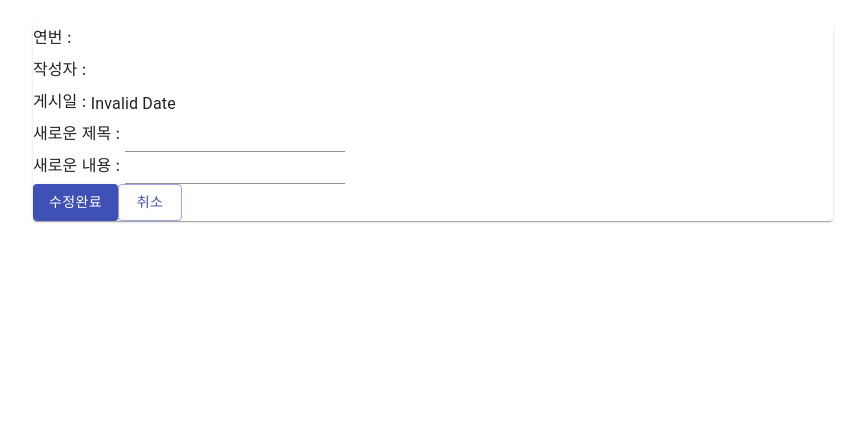
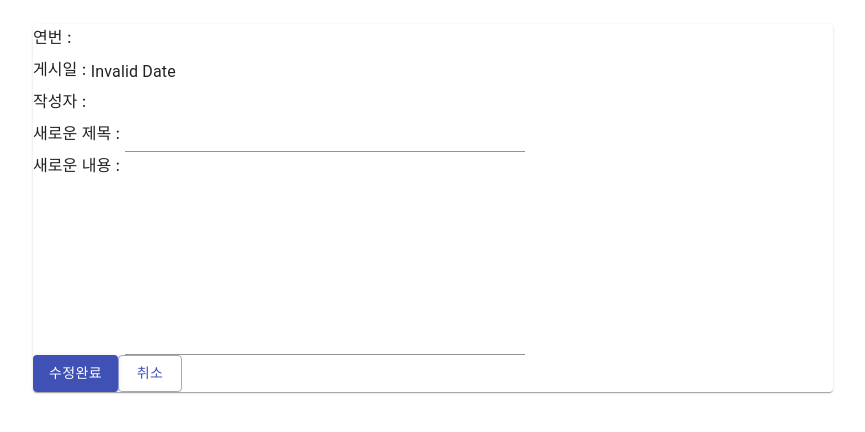
Before and after one commit to NaaMuu/React-Board, a React (Create React App) app in the folder reactboard/client/: page /Edit/1 in a window 1280 px wide. Shown: the top 432 px of the page, without its empty margins (207-1072 px from the left). Built offline with nearby package versions, Linux system fonts and the light colour scheme; no server answers.

Commit message:
withStyles.js, Timestamp.js 작성

```diff
--- a/reactboard/client/src/components/Edit.js
+++ b/reactboard/client/src/components/Edit.js
@@ -7,29 +7,10 @@ import Table from '@material-ui/core/Table';
 import TableHead from '@material-ui/core/TableHead';
 import TableRow from '@material-ui/core/TableRow';
 import TableBody from '@material-ui/core/TableBody';
-import { withStyles } from '@material-ui/core/styles';
-
-const styles = theme => ({
-  root: {
-    width: 800,
-    marginTop: theme.spacing(3),
-    margin: 'auto',
-    overflowX: "auto"
-  }
-});
+import Timestamp from './Timestamp';
+import withStyles from './withStyles';
 
 const Edit = (props) => {
-  const w_timestamp = (timestamp) => {
-    const dateObject = new Date(timestamp);
-    return dateObject.toLocaleString('ko-KR', {
-      year: 'numeric',
-      month: '2-digit',
-      day: '2-digit',
-      hour: '2-digit',
-      minute: '2-digit'
-    });
-  };
-
   const { num } = useParams();
   const [postData, setPostData] = useState({});
 
@@ -84,10 +65,10 @@ const Edit = (props) => {
           <TableHead>
             <TableRow>
               연번 : <TextField name="num" value={postData.num} InputProps={{ readOnly: true, disableUnderline: true }} /><br />
+              게시일 : <TextField name="w_time" value={Timestamp(postData.w_time)} InputProps={{ readOnly: true, disableUnderline: true }} /><br />
               작성자 : <TextField name="author" value={postData.author} InputProps={{ readOnly: true, disableUnderline: true }} /><br />
-              게시일 : <TextField name="w_time" value={w_timestamp(postData.w_time)} InputProps={{ readOnly: true, disableUnderline: true }} /><br />
-              새로운 제목 : <TextField name="title" value={postData.title} onChange={handleValueChange} /><br />
-              새로운 내용 : <TextField name="content" value={postData.content} onChange={handleValueChange} /><br />
+              새로운 제목 : <TextField name="title" value={postData.title} onChange={handleValueChange} style={{width:'50%'}}/><br />
+              새로운 내용 : <TextField name="content" value={postData.content} onChange={handleValueChange}  multiline rows={10} style={{width:'50%'}}/><br />
             </TableRow>
           </TableHead>
           <TableBody>
@@ -108,4 +89,4 @@ const Edit = (props) => {
   );
 };
 
-export default withStyles(styles)(Edit);
+export default withStyles(Edit);
--- a/reactboard/client/src/components/List.js
+++ b/reactboard/client/src/components/List.js
@@ -2,34 +2,20 @@ import React from 'react';
 import TableRow from '@material-ui/core/TableRow';
 import TableCell from '@material-ui/core/TableCell';
 import { Link } from 'react-router-dom';
+import Timestamp from './Timestamp';
+import withStyles from './withStyles';
 
 class List extends React.Component {
-  w_timestamp = (timestamp) => {
-    const dateObject = new Date(timestamp);
-    return dateObject.toLocaleString('ko-KR', {
-      year: 'numeric',
-      month: '2-digit',
-      day: '2-digit',
-      hour: '2-digit',
-      minute: '2-digit'
-    });
-  };
-
   render() {
-    const w_timestamp = this.w_timestamp(this.props.w_time);
     return (
       <TableRow>
         <TableCell style={{ textAlign: 'center' }}>{this.props.num}</TableCell>
-        <TableCell>
-          <Link to={`/View/${this.props.num}`} style={{ textDecoration: 'none', color: 'black', cursor: 'pointer' }}>
-            {this.props.title}
-          </Link>
-        </TableCell>
-        <TableCell>{this.props.author}</TableCell>
-        <TableCell style={{ textAlign: 'center' }}>{w_timestamp}</TableCell>
+        <TableCell><Link to={`/View/${this.props.num}`} style={{ textDecoration: 'none', color: 'black', cursor: 'pointer' }}>{this.props.title}</Link></TableCell>
+        <TableCell style={{ textAlign: 'center' }}>{this.props.author}</TableCell>
+        <TableCell style={{ textAlign: 'center' }}>{Timestamp(this.props.w_time)}</TableCell>
       </TableRow>
     );
   }
 }
 
-export default List;
+export default withStyles(List);
--- /dev/null
+++ b/reactboard/client/src/components/Timestamp.js
@@ -0,0 +1,12 @@
+const Timestamp = (timestamp) => {
+    const dateObject = new Date(timestamp);
+    return dateObject.toLocaleString('ko-KR', {
+      year: 'numeric',
+      month: '2-digit',
+      day: '2-digit',
+      hour: '2-digit',
+      minute: '2-digit'
+    });
+  };
+
+  export default Timestamp;
--- a/reactboard/client/src/components/View.js
+++ b/reactboard/client/src/components/View.js
@@ -7,29 +7,10 @@ import Table from '@material-ui/core/Table';
 import TableHead from '@material-ui/core/TableHead';
 import TableRow from '@material-ui/core/TableRow';
 import TableBody from '@material-ui/core/TableBody';
-import { withStyles } from '@material-ui/core/styles';
-
-const styles = theme => ({
-  root: {
-    width: 800,
-    marginTop: theme.spacing(3),
-    margin: 'auto',
-    overflowX: "auto"
-  }
-});
+import Timestamp from './Timestamp';
+import withStyles from './withStyles';
 
 const View = (props) => {
-  const w_timestamp = (timestamp) => {
-    const dateObject = new Date(timestamp);
-    return dateObject.toLocaleString('ko-KR', {
-      year: 'numeric',
-      month: '2-digit',
-      day: '2-digit',
-      hour: '2-digit',
-      minute: '2-digit'
-    });
-  };
-
   const { num } = useParams();
   const [postData, setPostData] = useState({});
 
@@ -41,6 +22,7 @@ const View = (props) => {
   }, [num]);
 
   const { classes } = props;
+
   return (
     <div>
       <Paper className={classes.root}>
@@ -48,10 +30,10 @@ const View = (props) => {
           <TableHead>
             <TableRow>
               연번 : <TextField name="num" value={postData.num} InputProps={{ readOnly: true, disableUnderline: true }} /><br />
+              게시일 : <TextField name="w_time" value={Timestamp(postData.w_time)} InputProps={{ readOnly: true, disableUnderline: true }} /><br />
+              작성자 : <TextField name="author" value={postData.author} InputProps={{ readOnly: true, disableUnderline: true }} /><br />
               제목 : <TextField name="title" value={postData.title} InputProps={{ readOnly: true, disableUnderline: true }} /><br />
-              작성자 : <TextField name="author" value={postData.author} InputProps={{ readOnly: true, disableUnderline: true }} /><br />
-              글내용 : <TextField name="content" value={postData.content} InputProps={{ readOnly: true, disableUnderline: true }} /><br />
-              게시일 : <TextField name="w_time" value={w_timestamp(postData.w_time)} InputProps={{ readOnly: true, disableUnderline: true }} /><br />
+              내용 : <TextField name="content" value={postData.content} InputProps={{ readOnly: true, disableUnderline: true }} /><br />
             </TableRow>
           </TableHead>
           <TableBody>
@@ -64,4 +46,4 @@ const View = (props) => {
   );
 }
 
-export default withStyles(styles)(View);
+export default withStyles(View);
--- a/reactboard/client/src/components/Write.js
+++ b/reactboard/client/src/components/Write.js
@@ -7,17 +7,8 @@ import Table from '@material-ui/core/Table';
 import TableHead from '@material-ui/core/TableHead';
 import TableRow from '@material-ui/core/TableRow';
 import TableBody from '@material-ui/core/TableBody';
-import { withStyles } from '@material-ui/core/styles';
+import withStyles from './withStyles';
 import { Link } from 'react-router-dom';
-
-const styles = theme => ({
-  root: {
-    width: 800,
-    marginTop: theme.spacing(3),
-    margin: 'auto',
-    overflowX: 'auto',
-  }
-});
 
 class Write extends React.Component {
   constructor(props) {
@@ -84,8 +75,8 @@ class Write extends React.Component {
           <Table>
             <TableHead>
               <TableRow>
+                <TextField label="이름" type="text" name="author" value={this.state.author} onChange={this.handleValueChange} style={{width:'20%'}}/><br/>
                 <TextField label="제목" type="text" name="title" value={this.state.title} onChange={this.handleValueChange} style={{width:'50%'}}/><br/>
-                <TextField label="이름" type="text" name="author" value={this.state.author} onChange={this.handleValueChange} style={{width:'20%'}}/><br/>
                 <TextField label="내용" name="content" value={this.state.content} onChange={this.handleValueChange} multiline rows={10} style={{width:'50%'}} /><br/>
               </TableRow>
             </TableHead>
@@ -102,4 +93,4 @@ class Write extends React.Component {
   }
 }
 
-export default withStyles(styles)(Write);
+export default withStyles(Write);
--- /dev/null
+++ b/reactboard/client/src/components/withStyles.js
@@ -0,0 +1,12 @@
+import { withStyles } from '@material-ui/core/styles';
+
+const styles = theme => ({
+  root: {
+    width: 800,
+    marginTop: theme.spacing(3),
+    margin: 'auto',
+    overflowX: "auto"
+  }
+});
+
+export default withStyles(styles);
```
